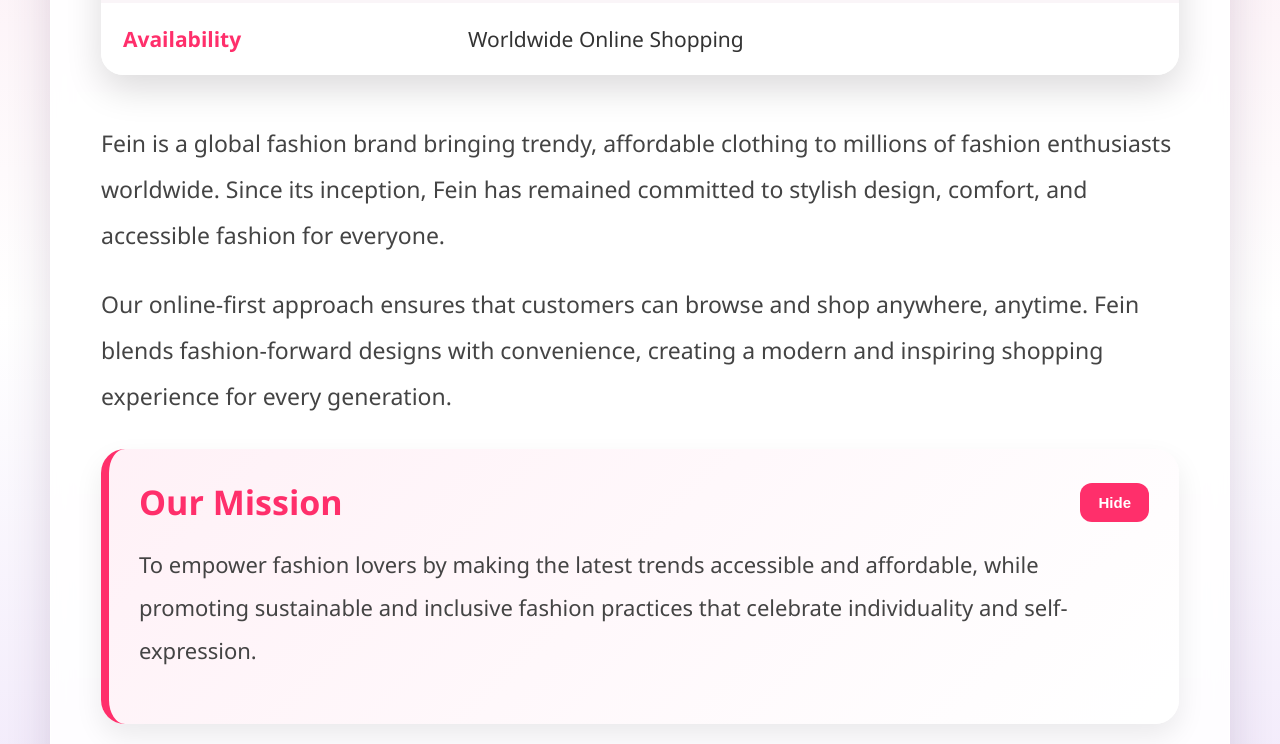
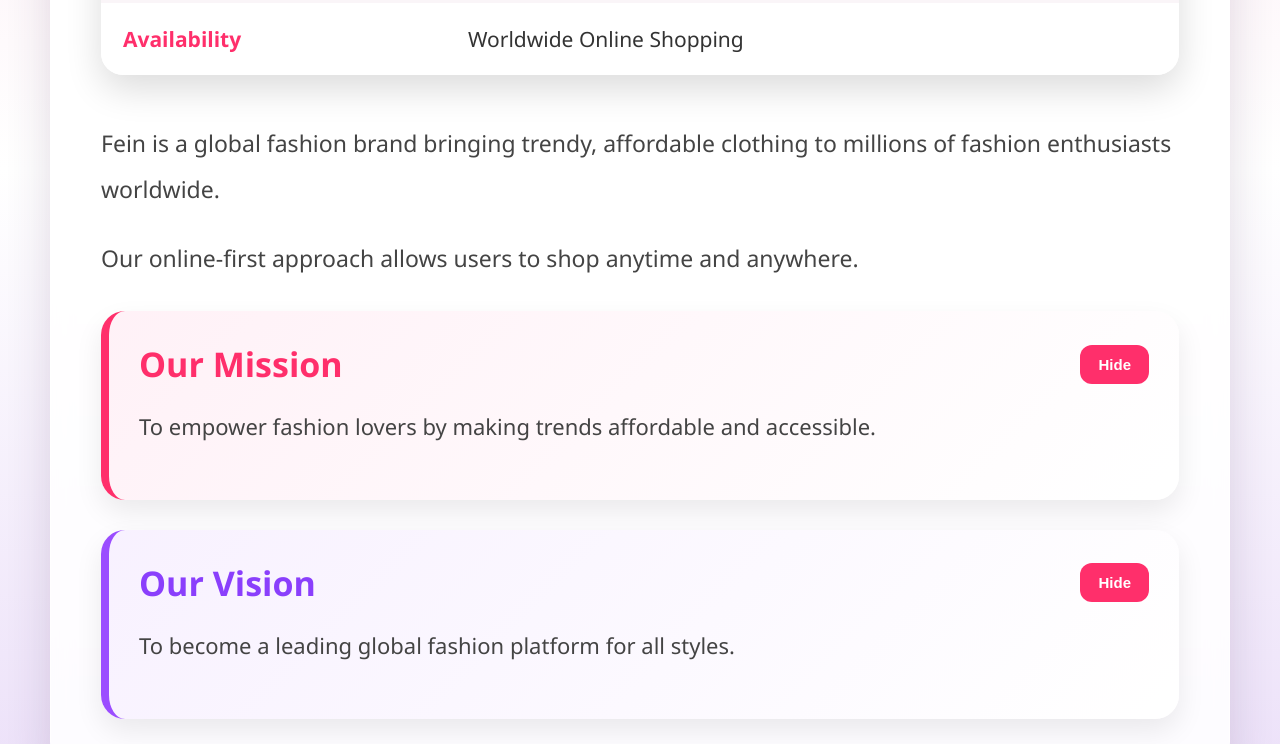
Before and after one commit to hazelbenny/Fein_Fashion, a React (Vite) app in the folder my-app/: page /about in a window 1280 px wide. Shown: the part 820-1564 px from the top of the page. Built offline with nearby package versions, Linux system fonts and the light colour scheme.

Commit message:
Added comments About.jsx

```diff
--- a/my-app/src/About.jsx
+++ b/my-app/src/About.jsx
@@ -1,118 +1,170 @@
 import React, { Component } from "react";
+// Importing React and Component using ES6 modules
 
+// Creating a class-based component
 class About extends Component {
+
   constructor(props) {
     super(props);
+    // Calling parent constructor (important in class components)
 
+    // State is used to control what is shown on screen
     this.state = {
-      showMission: true,
-      showVision: true,
+      showMission: true,  // initially mission is visible
+      showVision: true,   // initially vision is visible
     };
   }
 
+  // Arrow function is used so we don’t have to manually bind 'this'
   toggleMission = () => {
-    this.setState({ showMission: !this.state.showMission });
+    // Toggling the value (true → false or false → true)
+    this.setState({
+      showMission: !this.state.showMission
+    });
   };
 
   toggleVision = () => {
-    this.setState({ showVision: !this.state.showVision });
+    this.setState({
+      showVision: !this.state.showVision
+    });
   };
 
+  // render() decides what should appear on the screen
   render() {
     return (
+
+      // Main container for the entire page
       <div className="about-page">
+
+        {/* Inner container for proper layout and spacing */}
         <div className="about-container">
+
+          {/* Heading of the page */}
           <h2 className="about-title">About Fein</h2>
-          <p className="about-tagline">Style. Confidence. Everyday Elegance.</p>
 
+          {/* Small tagline below the title */}
+          <p className="about-tagline">
+            Style. Confidence. Everyday Elegance.
+          </p>
+
+          {/* Subheading */}
           <h3 className="about-subtitle">Brand Overview</h3>
 
+          {/* Wrapping the table so we can style it nicely */}
           <div className="about-table-wrap">
+
+            {/* Basic HTML table to show brand details */}
             <table className="about-table">
+
               <thead>
                 <tr>
                   <th>Category</th>
                   <th>Details</th>
                 </tr>
               </thead>
+
               <tbody>
                 <tr>
                   <td>Founded</td>
                   <td>2026</td>
                 </tr>
+
                 <tr>
                   <td>Brand Type</td>
                   <td>Online Fashion Retailer</td>
                 </tr>
+
                 <tr>
                   <td>Products</td>
                   <td>Clothing, Accessories, Footwear</td>
                 </tr>
+
                 <tr>
                   <td>Target Audience</td>
                   <td>Global Fashion Enthusiasts</td>
                 </tr>
+
                 <tr>
                   <td>Availability</td>
                   <td>Worldwide Online Shopping</td>
                 </tr>
               </tbody>
+
             </table>
           </div>
 
+          {/* Paragraph section explaining the brand */}
           <div className="about-text-block">
+
             <p>
               Fein is a global fashion brand bringing trendy, affordable clothing
-              to millions of fashion enthusiasts worldwide. Since its inception,
-              Fein has remained committed to stylish design, comfort, and
-              accessible fashion for everyone.
+              to millions of fashion enthusiasts worldwide.
             </p>
 
             <p>
-              Our online-first approach ensures that customers can browse and shop
-              anywhere, anytime. Fein blends fashion-forward designs with
-              convenience, creating a modern and inspiring shopping experience
-              for every generation.
+              Our online-first approach allows users to shop anytime and anywhere.
             </p>
+
           </div>
 
+          {/* Mission card section */}
           <div className="about-section-card mission-card">
+
+            {/* Header part with title and button */}
             <div className="about-section-header">
+
               <h3>Our Mission</h3>
-              <button className="small-btn" onClick={this.toggleMission}>
+
+              {/* Button triggers a function when clicked */}
+              <button
+                className="small-btn"
+                onClick={this.toggleMission}
+              >
+                {/* Simple condition to change button text */}
                 {this.state.showMission ? "Hide" : "Show"}
               </button>
+
             </div>
 
+            {/* This part only shows if showMission is true */}
             {this.state.showMission && (
               <p>
-                To empower fashion lovers by making the latest trends accessible
-                and affordable, while promoting sustainable and inclusive fashion
-                practices that celebrate individuality and self-expression.
+                To empower fashion lovers by making trends affordable and accessible.
               </p>
             )}
+
           </div>
 
+          {/* Vision card section */}
           <div className="about-section-card vision-card">
+
             <div className="about-section-header">
+
               <h3>Our Vision</h3>
-              <button className="small-btn" onClick={this.toggleVision}>
+
+              <button
+                className="small-btn"
+                onClick={this.toggleVision}
+              >
                 {this.state.showVision ? "Hide" : "Show"}
               </button>
+
             </div>
 
+            {/* Again, conditional rendering based on state */}
             {this.state.showVision && (
               <p>
-                To become the world's leading online fashion platform, offering
-                diverse collections that cater to every style, personality, and
-                occasion while setting new standards in digital fashion retail.
+                To become a leading global fashion platform for all styles.
               </p>
             )}
+
           </div>
+
         </div>
       </div>
     );
   }
 }
 
+// Exporting so we can use this component in other files
 export default About;
```
